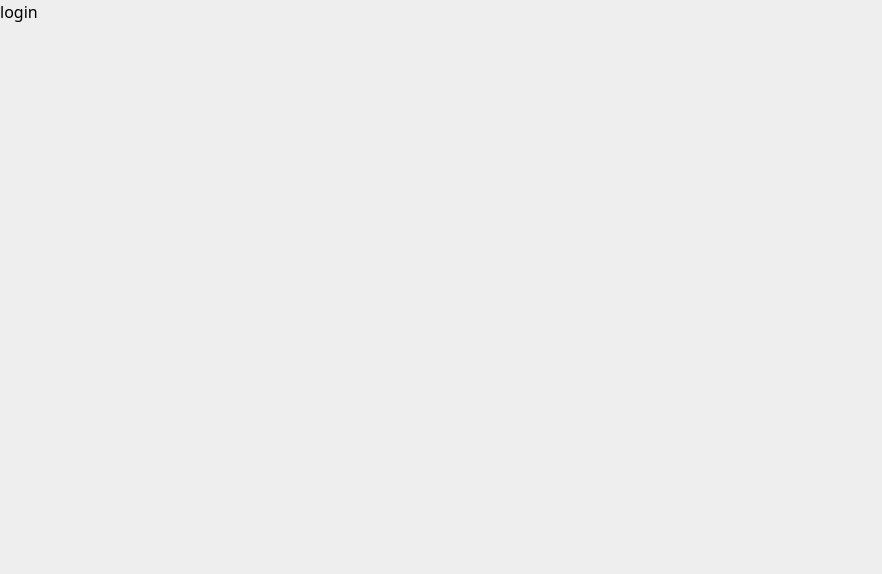
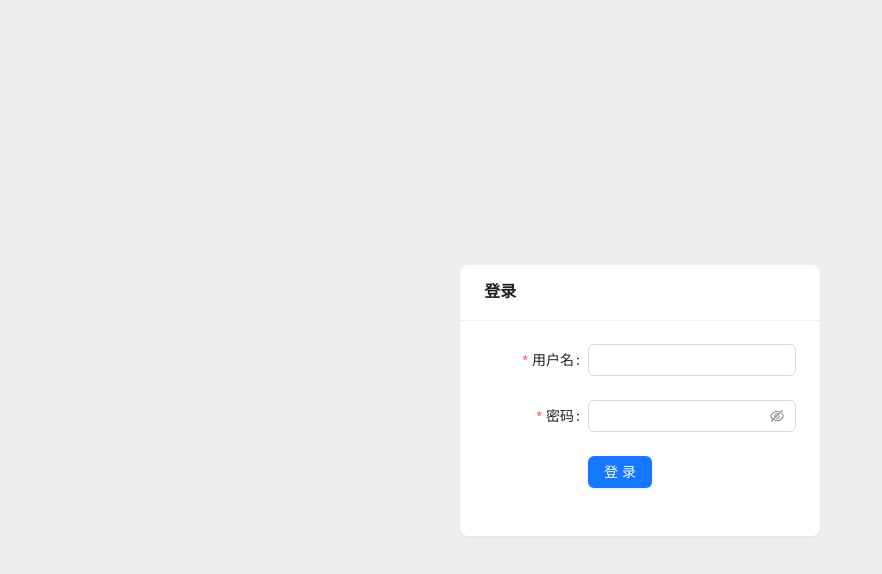
Before and after one commit to LcLoveStudy/template-react, a React (Vite) app: page /login in a window 1280 px wide. Shown: the top 574 px of the page, without its empty margins (0-882 px from the left). Built offline with nearby package versions, Linux system fonts and the light colour scheme.

Commit message:
add:添加登录页面

```diff
--- a/src/view/login/index.tsx
+++ b/src/view/login/index.tsx
@@ -1,9 +1,51 @@
-const LoginComp = ()=>{
-    return (
-        <>
-        login
-        </>
-    )
-}
+import { Button, Card, Form, FormProps, Input } from "antd";
+import { useNavigate } from "react-router-dom";
+const LoginComp = () => {
+  type FieldType = {
+    username: string;
+    password: string;
+  };
+  const navigate = useNavigate()
+  const onFinish: FormProps<FieldType>["onFinish"] = (values) => {
+    console.log(values)
+    navigate('/',{
+        replace:true
+    })
+  };
+  return (
+    <div className="h-full flex items-center justify-center">
+      <Card title="登录" bordered={false}>
+        <Form
+          labelCol={{ span: 8 }}
+          wrapperCol={{ span: 16 }}
+          style={{ maxWidth: 600 }}
+          onFinish={onFinish}
+          autoComplete="off"
+        >
+          <Form.Item<FieldType>
+            label="用户名"
+            name="username"
+            rules={[{ required: true, message: "请输入用户名!" }]}
+          >
+            <Input />
+          </Form.Item>
 
-export default LoginComp
+          <Form.Item<FieldType>
+            label="密码"
+            name="password"
+            rules={[{ required: true, message: "请输入密码!" }]}
+          >
+            <Input.Password />
+          </Form.Item>
+          <Form.Item wrapperCol={{ offset: 8, span: 16 }}>
+            <Button type="primary" htmlType="submit">
+              登录
+            </Button>
+          </Form.Item>
+        </Form>
+      </Card>
+    </div>
+  );
+};
+
+export default LoginComp;
```
